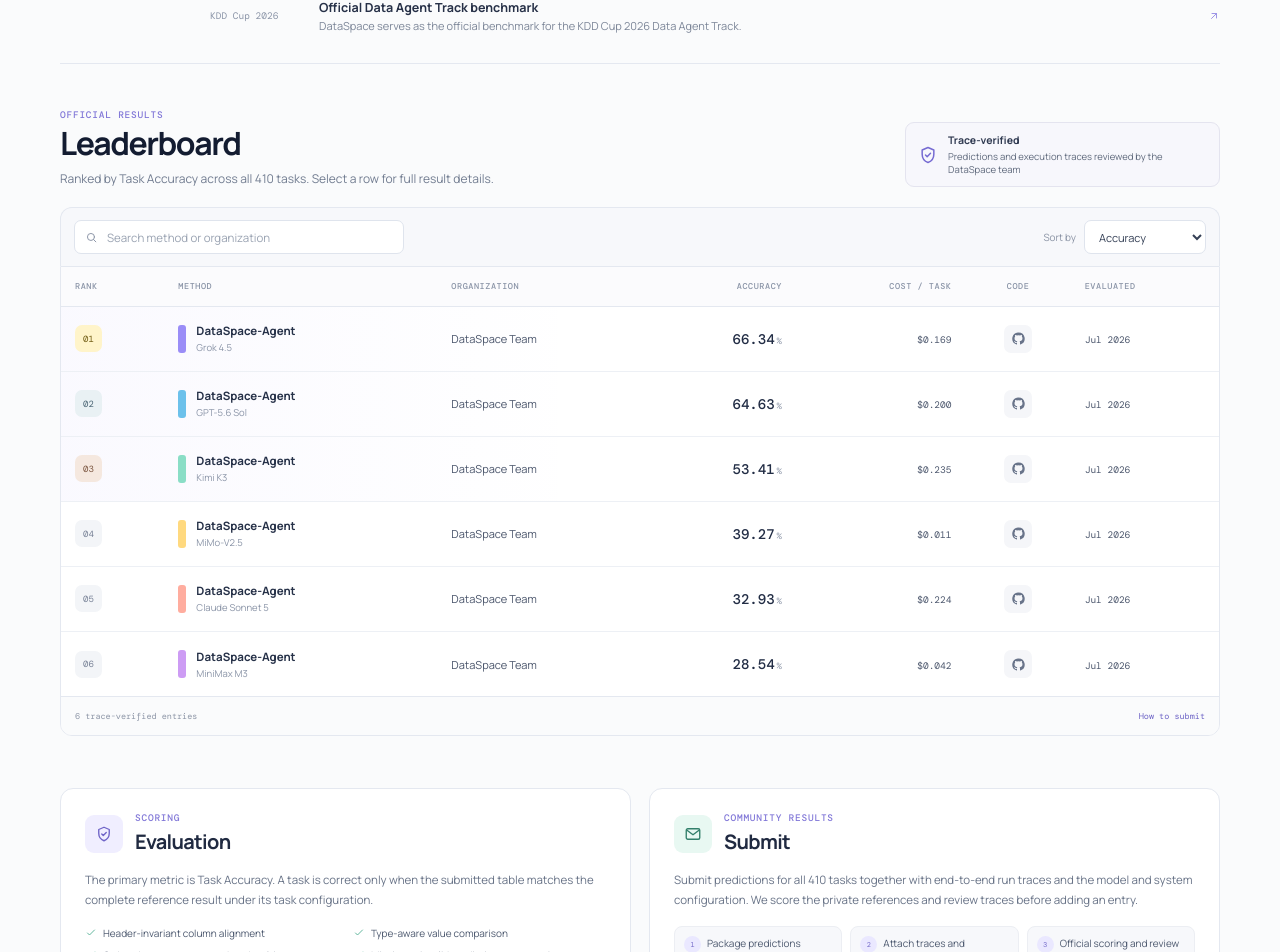
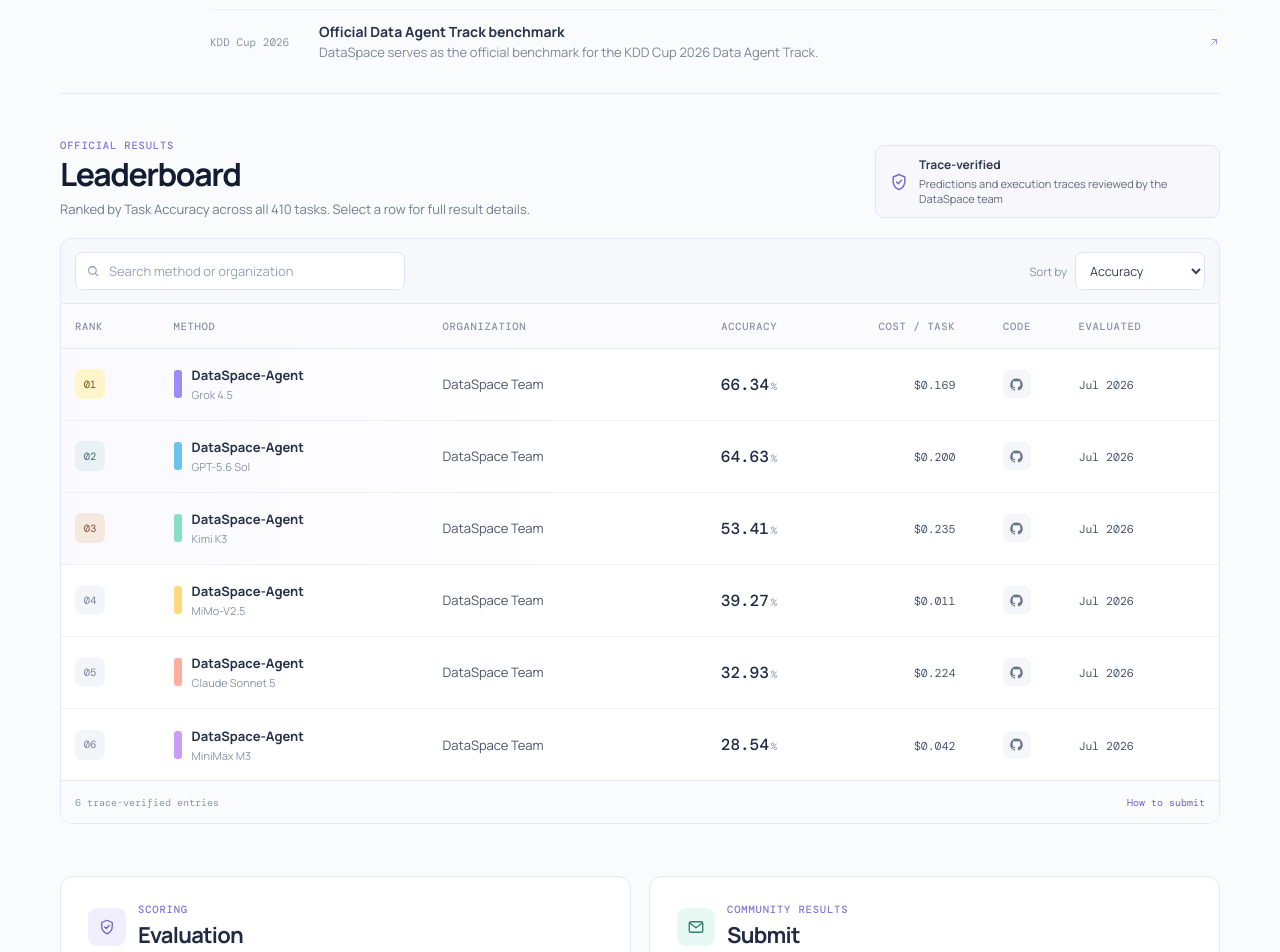
Before and after one commit to dataspace-bench/dataspace-bench.github.io, a React (Vite) app: page / in a window 1280 px wide. Shown: the part 588-1540 px from the top of the page. Built offline with nearby package versions, Linux system fonts and the light colour scheme.

Commit message:
Increase site text readability

```diff
--- a/src/App.css
+++ b/src/App.css
@@ -127,7 +127,7 @@
   margin-bottom: 20px;
   color: #5e56b9;
   font-family: 'DM Mono', monospace;
-  font-size: 10px;
+  font-size: 11px;
   font-weight: 600;
   letter-spacing: 0.055em;
   text-decoration: none;
@@ -236,7 +236,7 @@
   margin: 0 0 14px;
   color: #788297;
   font-family: 'DM Mono', monospace;
-  font-size: 9.5px;
+  font-size: 10.5px;
   letter-spacing: 0.07em;
   text-transform: uppercase;
 }
@@ -269,7 +269,7 @@
 .facts-grid span {
   margin-top: 6px;
   color: #778196;
-  font-size: 10px;
+  font-size: 11px;
 }
 
 .modality-line {
@@ -286,7 +286,7 @@
   border: 1px solid #e5e2ff;
   border-radius: 5px;
   font-family: 'DM Mono', monospace;
-  font-size: 8.5px;
+  font-size: 9.5px;
   letter-spacing: 0.02em;
 }
 
@@ -304,7 +304,7 @@
   margin: 0 0 4px;
   color: #8278d8;
   font-family: 'DM Mono', monospace;
-  font-size: 9.5px;
+  font-size: 10.5px;
   font-weight: 600;
   letter-spacing: 0.08em;
   text-transform: uppercase;
@@ -327,7 +327,7 @@
   grid-template-columns: 92px minmax(0, 1fr) auto;
   align-items: center;
   gap: 17px;
-  padding: 9px 0;
+  padding: 12px 0;
   color: inherit;
   border-bottom: 1px solid #edf0f5;
   text-decoration: none;
@@ -345,7 +345,7 @@
 .news-list time {
   color: #8a94a7;
   font-family: 'DM Mono', monospace;
-  font-size: 9.5px;
+  font-size: 11px;
   white-space: nowrap;
 }
 
@@ -359,13 +359,13 @@
 
 .news-list strong {
   color: #273148;
-  font-size: 12.5px;
+  font-size: 14px;
 }
 
 .news-list span {
   color: #7c8698;
-  font-size: 11px;
-  line-height: 1.45;
+  font-size: 13px;
+  line-height: 1.5;
 }
 
 .news-list svg {
@@ -397,15 +397,15 @@
 .section-topline > div:first-child > p:last-child {
   margin: 8px 0 0;
   color: #717c90;
-  font-size: 12px;
+  font-size: 13px;
 }
 
 .verified-note {
   display: flex;
   align-items: center;
   gap: 10px;
-  max-width: 315px;
-  padding: 10px 12px;
+  max-width: 345px;
+  padding: 11px 13px;
   color: #5f697c;
   background: #f7f7fc;
   border: 1px solid #e4e4ef;
@@ -423,13 +423,13 @@
   display: flex;
   flex-direction: column;
   gap: 2px;
-  font-size: 9.5px;
+  font-size: 11px;
   line-height: 1.4;
 }
 
 .verified-note strong {
   color: #303a51;
-  font-size: 10.5px;
+  font-size: 12px;
 }
 
 .leaderboard-toolbar {
@@ -437,7 +437,7 @@
   align-items: center;
   justify-content: space-between;
   gap: 12px;
-  padding: 12px 13px;
+  padding: 13px 14px;
   background: #f7f8fb;
   border: 1px solid var(--line);
   border-bottom: 0;
@@ -449,7 +449,7 @@
   align-items: center;
   gap: 7px;
   width: min(330px, 100%);
-  min-height: 34px;
+  min-height: 38px;
   padding: 0 10px;
   background: #fff;
   border: 1px solid #dfe4ed;
@@ -457,8 +457,8 @@
 }
 
 .search-field svg {
-  width: 13px;
-  height: 13px;
+  width: 14px;
+  height: 14px;
   flex: 0 0 auto;
   color: #8b95a7;
 }
@@ -469,7 +469,7 @@
   background: transparent;
   border: 0;
   outline: 0;
-  font-size: 11.5px;
+  font-size: 13px;
 }
 
 .search-field input::placeholder {
@@ -481,18 +481,18 @@
   align-items: center;
   gap: 8px;
   color: #8a93a4;
-  font-size: 10px;
+  font-size: 11.5px;
 }
 
 .sort-field select {
-  min-height: 34px;
+  min-height: 38px;
   padding: 0 28px 0 10px;
   color: #354056;
   background: #fff;
   border: 1px solid #dfe4ed;
   border-radius: 7px;
   outline: 0;
-  font-size: 11px;
+  font-size: 12.5px;
 }
 
 .leaderboard-frame {
@@ -514,13 +514,13 @@
 }
 
 .leaderboard-table th {
-  height: 39px;
+  height: 44px;
   padding: 0 14px;
   color: #8a94a7;
   background: #fbfbfd;
   border-bottom: 1px solid var(--line);
   font-family: 'DM Mono', monospace;
-  font-size: 8.5px;
+  font-size: 10.5px;
   font-weight: 600;
   letter-spacing: 0.065em;
   text-align: left;
@@ -529,11 +529,11 @@
 }
 
 .leaderboard-table td {
-  height: 65px;
+  height: 72px;
   padding: 0 14px;
   color: #4b566c;
   border-bottom: 1px solid #edf0f5;
-  font-size: 11px;
+  font-size: 13px;
 }
 
 .leaderboard-table tbody tr:last-child td {
@@ -563,15 +563,15 @@
 
 .rank-mark {
   display: inline-flex;
-  width: 27px;
-  height: 27px;
+  width: 30px;
+  height: 30px;
   align-items: center;
   justify-content: center;
   color: #778196;
   background: #f3f5f8;
   border-radius: 7px;
   font-family: 'DM Mono', monospace;
-  font-size: 9px;
+  font-size: 10.5px;
 }
 
 .rank-mark--1 {
@@ -618,13 +618,13 @@
 
 .method-cell strong {
   color: #263148;
-  font-size: 11.5px;
+  font-size: 13px;
   white-space: nowrap;
 }
 
 .method-cell small {
   color: #8993a6;
-  font-size: 9.5px;
+  font-size: 11px;
 }
 
 .organization-cell,
@@ -642,18 +642,18 @@
 }
 
 .accuracy-cell strong {
-  font-size: 14px;
+  font-size: 16px;
 }
 
 .accuracy-cell span {
   color: #8a94a6;
-  font-size: 9px;
+  font-size: 10.5px;
 }
 
 .cost-cell,
 .date-cell {
   font-family: 'DM Mono', monospace;
-  font-size: 9.5px;
+  font-size: 11.5px;
 }
 
 .muted-dash {
@@ -684,7 +684,7 @@
 
 .leaderboard-footer {
   display: flex;
-  min-height: 39px;
+  min-height: 43px;
   align-items: center;
   justify-content: space-between;
   padding: 0 14px;
@@ -692,7 +692,7 @@
   background: #fafbfc;
   border-top: 1px solid var(--line);
   font-family: 'DM Mono', monospace;
-  font-size: 8.5px;
+  font-size: 10px;
 }
 
 .leaderboard-footer button {
@@ -702,7 +702,7 @@
   border: 0;
   cursor: pointer;
   font-family: inherit;
-  font-size: 8.5px;
+  font-size: 10px;
 }
 
 .protocol-grid {
@@ -713,7 +713,7 @@
 }
 
 .protocol-card {
-  padding: 23px 24px 22px;
+  padding: 26px 27px 25px;
   background: #fff;
   border: 1px solid var(--line);
   border-radius: 13px;
@@ -751,14 +751,14 @@
 .protocol-card__header h2 {
   margin: 0;
   color: #202a41;
-  font-size: 20px;
+  font-size: 22px;
   letter-spacing: -0.035em;
 }
 
 .protocol-card > p {
   margin: 0;
   color: #687387;
-  font-size: 11.5px;
+  font-size: 13px;
   line-height: 1.7;
 }
 
@@ -776,7 +776,7 @@
   align-items: center;
   gap: 6px;
   color: #4d596f;
-  font-size: 10px;
+  font-size: 12px;
 }
 
 .protocol-card li svg {
@@ -791,7 +791,7 @@
   align-items: center;
   gap: 6px;
   color: #6459be;
-  font-size: 10.5px;
+  font-size: 12px;
   font-weight: 700;
   text-decoration: none;
 }
@@ -812,7 +812,7 @@
 
 .submit-steps li {
   align-items: flex-start;
-  padding: 9px;
+  padding: 10px;
   background: #f7f8fb;
   border: 1px solid #eceef3;
   border-radius: 8px;
@@ -830,7 +830,7 @@
   background: #eae8ff;
   border-radius: 50%;
   font-family: 'DM Mono', monospace;
-  font-size: 7px;
+  font-size: 8.5px;
 }
 
 .coming-soon {
@@ -838,7 +838,7 @@
   align-items: center;
   gap: 8px;
   color: #6b7689;
-  font-size: 10px;
+  font-size: 11.5px;
 }
 
 .coming-soon i {
```
